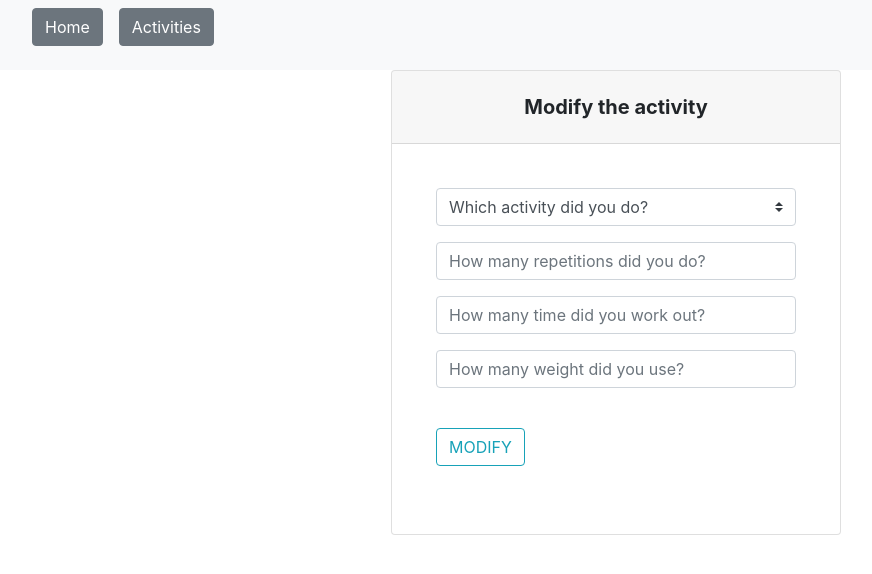
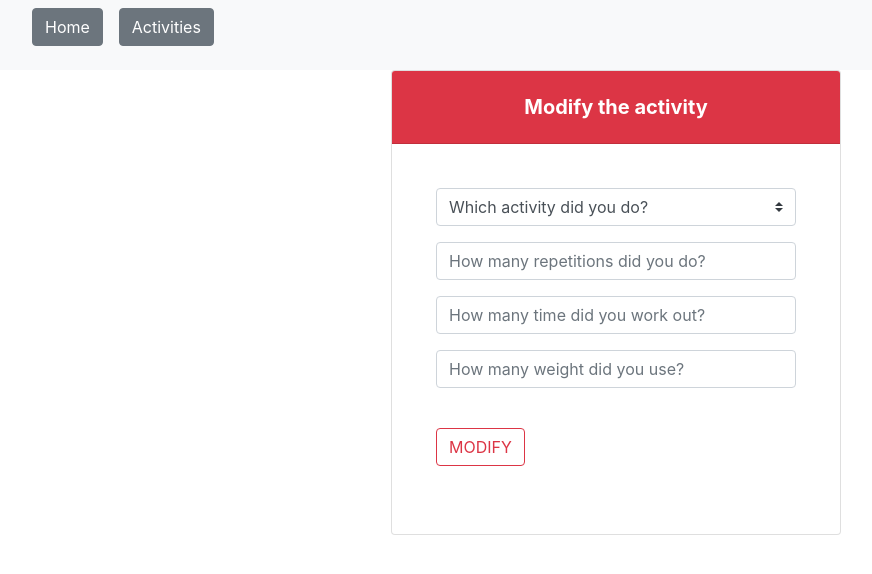
Before and after one commit to LolaEnBeta/WorkOutApp, a React (Create React App) app: page /modifyform in a window 1280 px wide. Shown: the top 574 px of the page, without its empty margins (24-896 px from the left). Built offline with nearby package versions, Linux system fonts and the light colour scheme.

Commit message:
Modify the color of header

```diff
--- a/src/components/ActivityForm.js
+++ b/src/components/ActivityForm.js
@@ -55,7 +55,7 @@ class ActivityForm extends React.Component {
     render() {
         return(
             <div className="card mx-auto" style={{width: 450}}>
-                <h5 className="card-header white-text text-center py-4">
+                <h5 className="card-header bg-success text-white text-center py-4">
                     <strong>Create a new activity</strong>
                 </h5>
                 <div className="card-body mx-4 mt-4">
@@ -102,7 +102,7 @@ class ActivityForm extends React.Component {
                         <div className="row d-flex align-items-center mb-4">
                             <div className="col-md-1 col-md-5 d-flex align-items-start">
                                 <div className="text-center">
-                                    <input className="btn btn-outline-info btn-rounded btn-block z-depth-0 my-4 waves-effect" type="submit" value="ADD" />
+                                    <input className="btn btn-outline-success btn-rounded btn-block z-depth-0 my-4 waves-effect" type="submit" value="ADD" />
                                 </div>
                             </div>
                         </div>
--- a/src/components/ModifyForm.js
+++ b/src/components/ModifyForm.js
@@ -71,7 +71,7 @@ class ModifyForm extends React.Component {
     render() {
         return(
             <div className="card mx-auto" style={{width: 450}}>
-                <h5 className="card-header white-text text-center py-4">
+                <h5 className="card-header bg-danger text-white text-center py-4">
                     <strong>Modify the activity</strong>
                 </h5>
                 <div className="card-body mx-4 mt-4">
@@ -122,7 +122,7 @@ class ModifyForm extends React.Component {
                         <div className="row d-flex align-items-center mb-4">
                             <div className="col-md-1 col-md-5 d-flex align-items-start">
                                 <div className="text-center">
-                                    <input className="btn btn-outline-info btn-rounded btn-block z-depth-0 my-4 waves-effect" type="submit" value="MODIFY" />
+                                    <input className="btn btn-outline-danger btn-rounded btn-block z-depth-0 my-4 waves-effect" type="submit" value="MODIFY" />
                                 </div>
                             </div>
                         </div>
```
